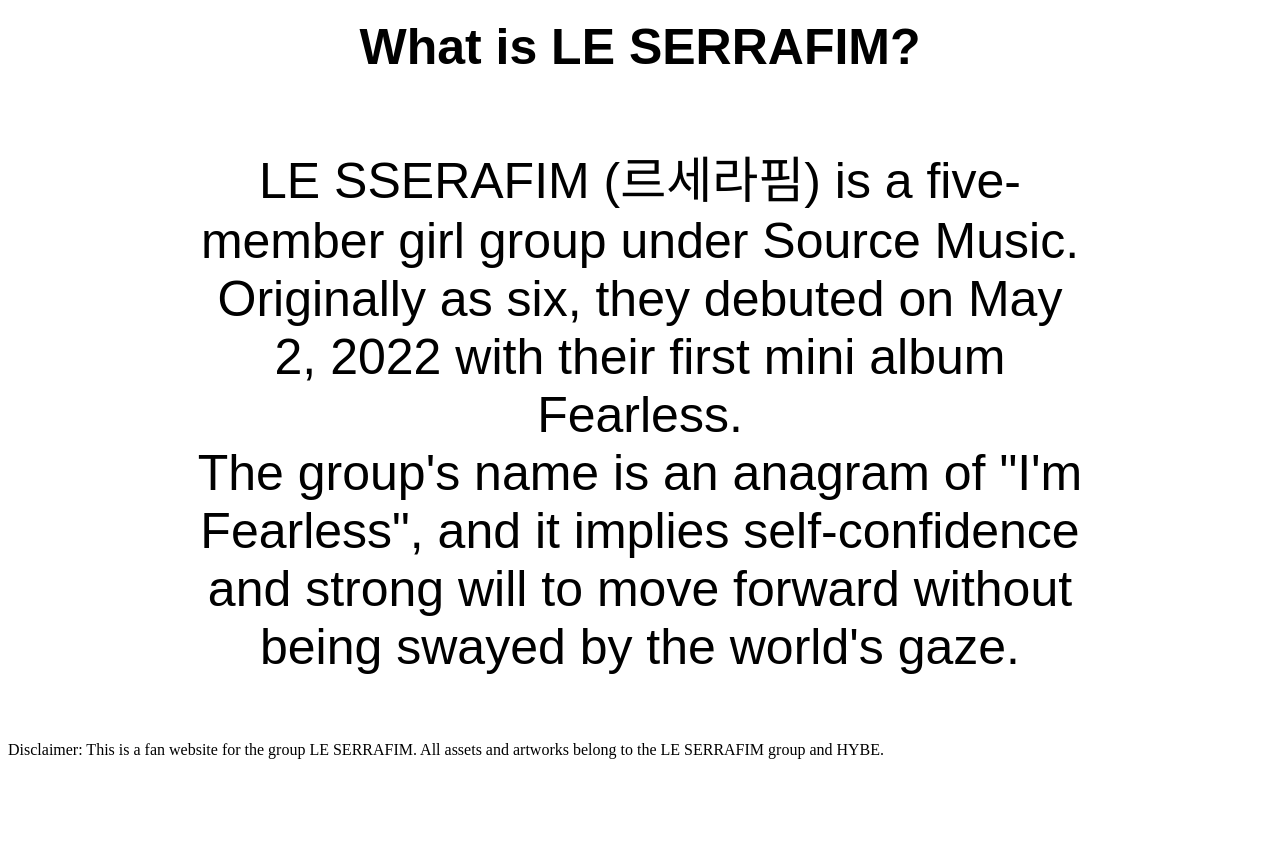
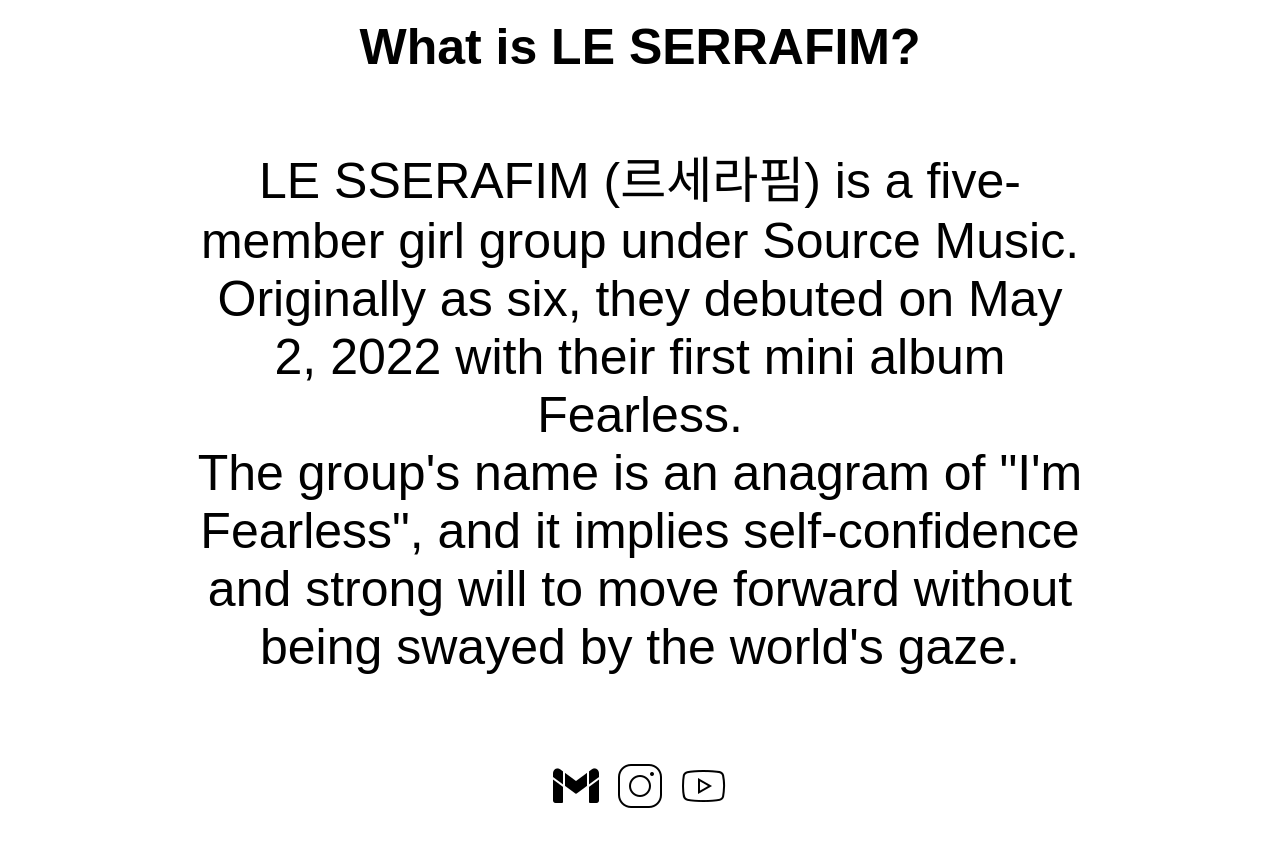
Before and after one commit to JustineHR/website2, a plain HTML site: page Index.html in a window 1280 px wide. Shown: the part 1290-2137 px from the top of the page. Before the commit the page ends 2057 px from the top, so only its background shows below. Drawn offline with Linux system fonts and the light colour scheme.

Commit message:
I created a basic contact footer and will refine it depending on my future needs, there is a chance i will not as i feel this astheatic fits the theme of my website.

```diff
--- a/Index.html
+++ b/Index.html
@@ -9,6 +9,7 @@
     <link rel="icon" type="image/png" sizes="32x32" href="Favicon/favicon-32x32.png">
     <link rel="icon" type="image/png" sizes="16x16" href="Favicon/favicon-16x16.png">
     <link rel="manifest" href="Favicon/site.webmanifest">
+    <link rel="stylesheet" href="https://cdnjs.cloudflare.com/ajax/libs/font-awesome/6.7.2/css/all.min.css" integrity="sha512-Evv84Mr4kqVGRNSgIGL/F/aIDqQb7xQ2vcrdIwxfjThSH8CSR7PBEakCr51Ck+w+/U6swU2Im1vVX0SVk9ABhg==" crossorigin="anonymous" referrerpolicy="no-referrer" />
 </head>
 <body>
     <header>
@@ -31,9 +32,12 @@
             The group's name is an anagram of "I'm Fearless", and it implies self-confidence and strong will to move forward without being swayed by the world's gaze.</p>
     </main>
 
-    <footer>
-        <p1>Disclaimer: This is a fan website for the group LE SERRAFIM. All assets and artworks belong to the LE SERRAFIM group and HYBE.</p1>
-    </footer>
-
+    <contact>
+        <h2>
+            <a href="mailto: justinehernandez@riccarton.school.nz"><img src="Images/ContactImg/icons8-gmail-50 (2).png" alt=""></a>
+            <a href="https://www.instagram.com/le_sserafim/?hl=en"><img src="Images/ContactImg/icons8-instagram-50.png" alt=""></a>
+            <a href="https://www.youtube.com/@LESSERAFIM_official"><img src="Images/ContactImg/icons8-youtube-50.png" alt=""></a>
+        </h2>
+    </contact>
 </body>
 </html>
--- a/Styles.css
+++ b/Styles.css
@@ -70,7 +70,7 @@ h1:hover {
   font-size: 75PX;
 }
 
-.p1 {
+footer .p1 {
   font-family: "Oswald", sans-serif;
   font-size: 10px;
   text-align: center;
@@ -81,3 +81,22 @@ h1:hover {
   padding: 15px;
   width: 70%;
 }
+
+contact h2 {
+  font-family: "Oswald", sans-serif;
+  font-size: 50px;
+  text-align: center;
+  color: rgb(0, 0, 0);
+  margin-left: auto;
+  margin-right: auto;
+  padding: 20px;
+  width: 70%;
+}
+
+h2 {
+  font-family: "Oswald", sans-serif;
+  font-size: 50px;
+  text-align: center;
+  color: rgb(0, 0, 0);
+  width: 70%;
+}
--- a/test.css
+++ b/test.css
@@ -12,6 +12,18 @@ h1 {
   width: 70%;
   float: center;
   transition: font-size 2s;
+}
+
+h2 {
+  font-family: "Oswald", sans-serif;
+  font-size: 50px;
+  text-align: center;
+  color: rgb(0, 0, 0);
+  width: 70%;
+  margin-right: auto;
+  margin-left: auto;
+  margin: auto;
+  padding: 10px;
 }
 
 /* This code below is the handler for the top photo*/
@@ -30,7 +42,7 @@ nav {
   background-color: white;
   text-decoration: none;
   font-size: 50px;
-  font-family: "Oswald", sans-serif;;
+  font-family: "Oswald", sans-serif;
 }
 
 nav a{
```
Also changed, not shown: About.html (+9 -1 lines), Music.html (added, +25 -0 lines), Images/ContactImg/icons8-gmail-50 (2).png (added), Images/ContactImg/icons8-instagram-50.png (added), Images/ContactImg/icons8-youtube-50.png (added).
